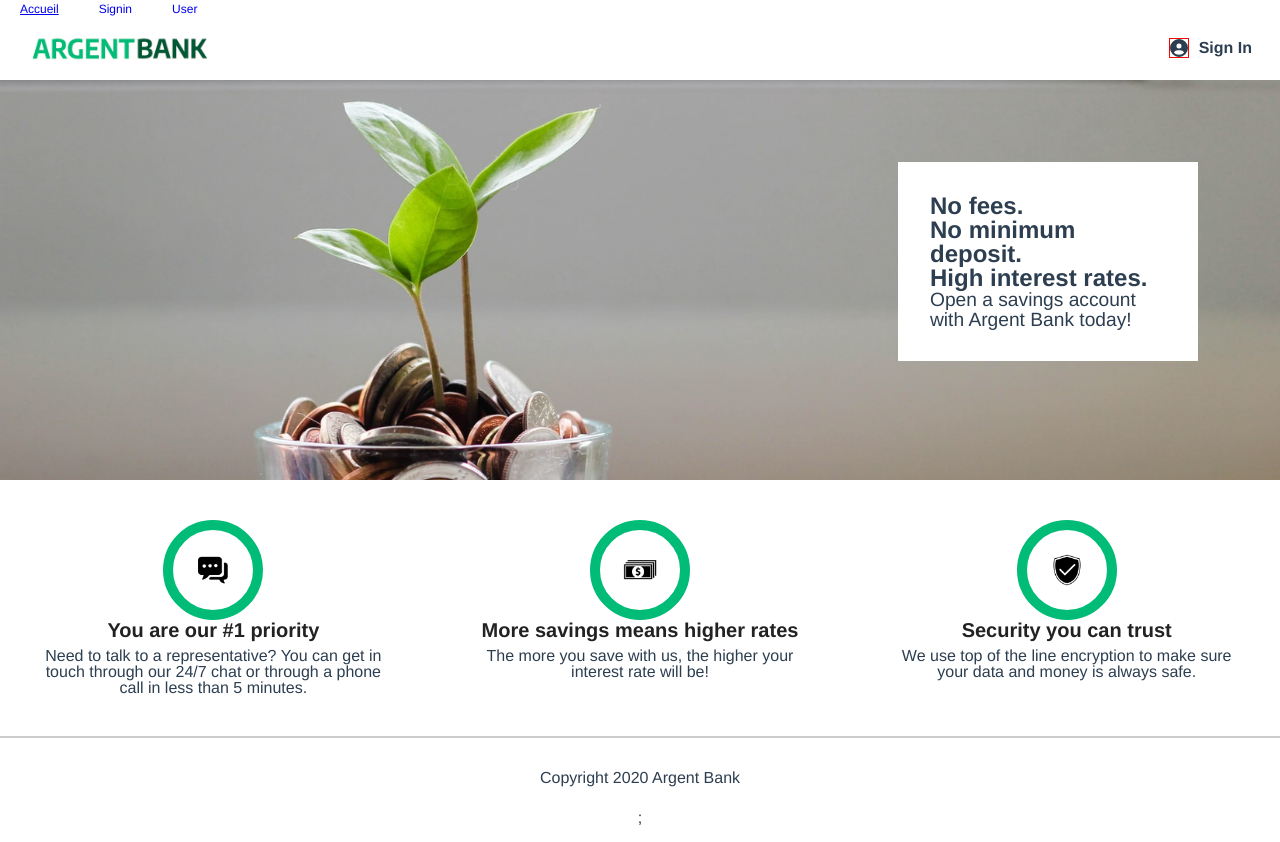
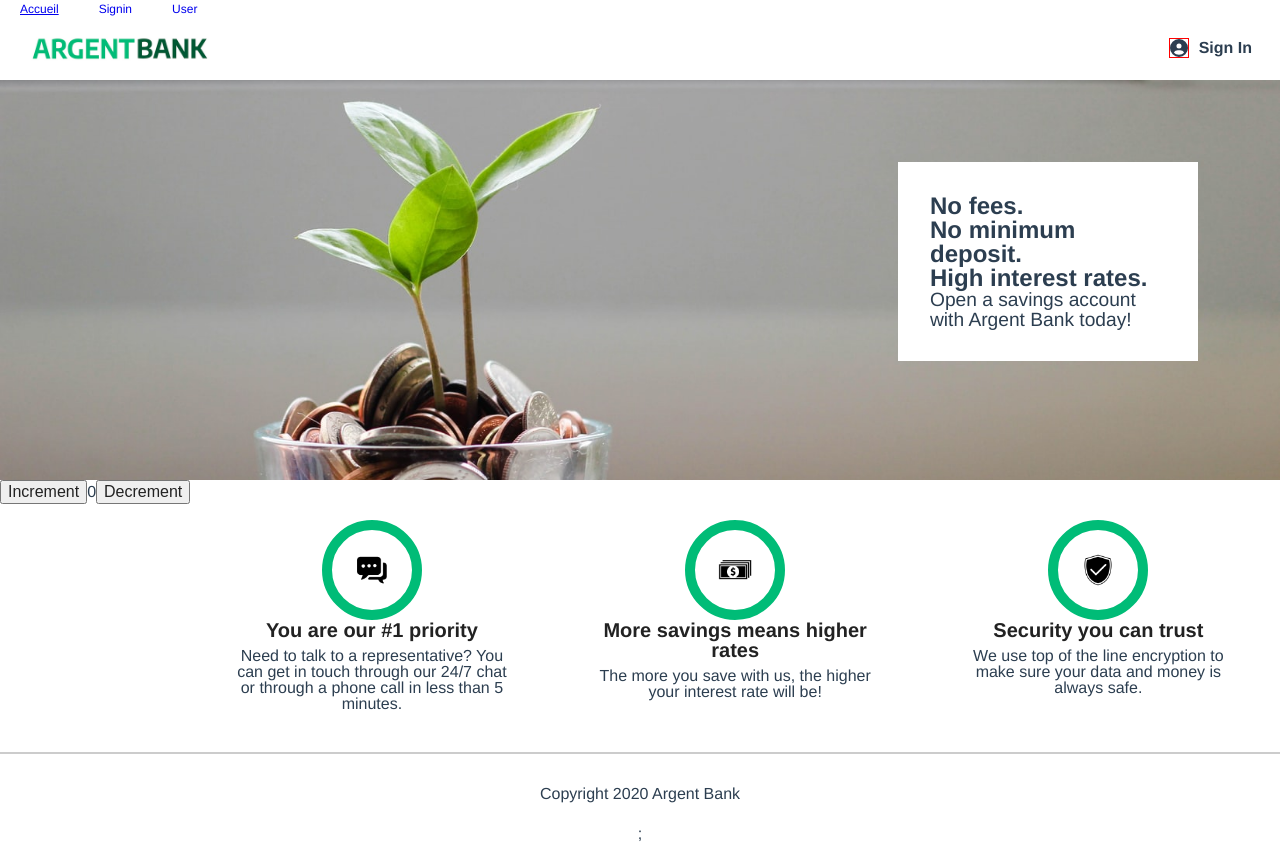
Before and after one commit to edytaskibinska/p13bank, a React (Create React App) app: page / in a window 1280 px wide. Built offline with nearby package versions, Linux system fonts and the light colour scheme.

Commit message:
redux implementation (test)

```diff
--- a/package.json
+++ b/package.json
@@ -3,6 +3,7 @@
   "version": "0.1.0",
   "private": true,
   "dependencies": {
+    "@reduxjs/toolkit": "^1.9.5",
     "@testing-library/jest-dom": "^5.16.5",
     "@testing-library/react": "^13.4.0",
     "@testing-library/user-event": "^13.5.0",
@@ -14,8 +15,10 @@
     "@types/styled-components": "^5.1.26",
     "react": "^18.2.0",
     "react-dom": "^18.2.0",
+    "react-redux": "^8.1.0",
     "react-router-dom": "^6.11.2",
     "react-scripts": "5.0.1",
+    "redux-persist": "^6.0.0",
     "styled-components": "^5.3.10",
     "typescript": "^4.9.5",
     "web-vitals": "^2.1.4"
--- /dev/null
+++ b/src/Components/CounterReduxExamlpe.jsx
@@ -0,0 +1,35 @@
+import React from 'react'
+import { useSelector, useDispatch } from 'react-redux'
+//implement slices here
+import { decrement, increment } from '../StoreSrc/Slices/counterSlice'
+
+export function CounterReduxExamlpe() {
+  const appState = useSelector(state => state)
+  const count = useSelector(state => state.counter.value)
+  const dispatch = useDispatch()
+
+  return (
+    <div>
+      <div>
+        <button
+          aria-label="Increment value"
+          //implement slices here
+
+          onClick={() => dispatch(increment())}
+        >
+          Increment
+        </button>
+        {console.log("APP STATE", appState)}
+        <span>{count}</span>
+        <button
+          aria-label="Decrement value"
+          //implement slices here
+
+          onClick={() => dispatch(decrement())}
+        >
+          Decrement
+        </button>
+      </div>
+    </div>
+  )
+}
--- a/src/Pages/IndexPage.tsx
+++ b/src/Pages/IndexPage.tsx
@@ -5,6 +5,7 @@ import bgImage from "../Assets/bank-tree.jpeg";
 import chatIcon from "../Assets/icon-chat.png";
 import moneyIcon from "../Assets/icon-money.png";
 import securityIcon from "../Assets/icon-security.png";
+import {CounterReduxExamlpe} from "../Components/CounterReduxExamlpe"
 
 const IndexPageStyled = styled.div`
   .hero-content {
@@ -70,6 +71,7 @@ const IndexPage: FC<IIndexPage> = () => {
         </WhiteCard>
       </BlockBg>
       <section className="features">
+        <CounterReduxExamlpe/>
         <h2 className="sr-only">Features</h2>
 
         <Feature imgSrc={chatIcon} title="You are our #1 priority">
--- /dev/null
+++ b/src/StoreSrc/Slices/counterSlice.ts
@@ -0,0 +1,45 @@
+import { createSlice, PayloadAction } from "@reduxjs/toolkit";
+import type { RootState } from "../store";
+
+// Define a type for the slice state
+interface CounterState {
+  value: number;
+}
+
+// Define the initial state using that type
+const initialState: CounterState = {
+  value: 0,
+};
+
+export const counterSlice = createSlice({
+  name: "counter",
+  // `createSlice` will infer the state type from the `initialState` argument
+  initialState: { value: 0 },
+  reducers: {
+    increment: (state) => {
+
+      // Redux Toolkit allows us to write "mutating" logic in reducers. It
+      // doesn't actually mutate the state because it uses the Immer library,
+      // which detects changes to a "draft state" and produces a brand new
+      // immutable state based off those changes
+
+      state.value += 1;
+    },
+    decrement: (state) => {
+      state.value -= 1;
+    },
+    // Use the PayloadAction type to declare the contents of `action.payload`
+    incrementByAmount: (state, action: PayloadAction<number>) => {
+      state.value += action.payload;
+    },
+  },
+});
+
+// Action creators are generated for each case reducer function
+export const { increment, decrement, incrementByAmount } = counterSlice.actions;
+
+// Other code such as selectors can use the imported `RootState` type
+//export const selectCount = (state: RootState) => state.counter.value
+export const selectCount = (state: any) => state.counter.value;
+
+export default counterSlice.reducer
--- /dev/null
+++ b/src/StoreSrc/Slices/dummySlice.ts
@@ -0,0 +1,38 @@
+import { createSlice, PayloadAction } from "@reduxjs/toolkit";
+import type { RootState } from "../store";
+
+// Define a type for the slice state
+interface DummySlice {
+  value: number;
+}
+
+// Define the initial state using that type
+const initialState: DummySlice = {
+  value: 0,
+};
+
+export const dummySlice = createSlice({
+  name: "dummy",
+  initialState: { value: 0 },
+  reducers: {
+    increment: (state) => {
+
+      state.value += 1;
+    },
+    decrement: (state) => {
+      state.value -= 1;
+    },
+    incrementByAmount: (state , action: PayloadAction<number>) => {
+      state.value += action.payload;
+    },
+  },
+});
+
+// Action creators are generated for each case reducer function
+export const { increment, decrement, incrementByAmount } = dummySlice.actions;
+
+// Other code such as selectors can use the imported `RootState` type
+//export const selectCount = (state: RootState) => state.counter.value
+export const selectCount = (state: any) => state.counter.value;
+
+export default dummySlice.reducer
--- /dev/null
+++ b/src/StoreSrc/hooks.ts
@@ -0,0 +1,6 @@
+import { TypedUseSelectorHook, useDispatch, useSelector } from 'react-redux'
+import type { RootState, AppDispatch } from './store'
+
+// Use throughout your app instead of plain `useDispatch` and `useSelector`
+export const useAppDispatch: () => AppDispatch = useDispatch
+export const useAppSelector: TypedUseSelectorHook<RootState> = useSelector
--- /dev/null
+++ b/src/StoreSrc/store.ts
@@ -0,0 +1,68 @@
+import {
+  combineReducers,
+  configureStore
+} from "@reduxjs/toolkit";
+//import slice
+import { counterSlice } from "./Slices/counterSlice";
+import { dummySlice } from "./Slices/dummySlice";
+
+//TEST WITH REDUX PERSIST
+import {
+  persistReducer,
+  FLUSH,
+  REHYDRATE,
+  PAUSE,
+  PERSIST,
+  PURGE,
+  REGISTER,
+  persistStore,
+} from "redux-persist";
+import storage from "redux-persist/lib/storage";
+//END WITH REDUX PERSIST
+
+//COMBINE REDUCERS - mettre reducers ensemble
+const reducers = combineReducers({
+  counter: counterSlice.reducer,
+  dummy: dummySlice.reducer,
+});
+
+//create perrsist config
+export const persistConfig = {
+  key: "root",
+  version: 1,
+  storage,
+};
+
+const persistedReducer = persistReducer(persistConfig, reducers);
+
+//////        OPTION 1
+// export const store = configureStore({
+//   reducer: persistedReducer,
+// });
+
+//////        OPTION  2
+//This creates a Redux store, and
+//also automatically configure the Redux DevTools extension
+//so that you can inspect the store while developing.
+export const store = configureStore({
+  reducer: {
+    counter: counterSlice.reducer,
+    dummy: dummySlice.reducer,
+    // posts: postsReducer,
+    // comments: commentsReducer,
+    // users: usersReducer,
+  },
+});
+
+console.log(" STORE", store.getState())
+
+// This creates a Redux store,
+//and also automatically configure the Redux DevTools extension so that you can inspect the store while developing.
+
+// Infer the `RootState` and `AppDispatch` types from the store itself
+export type RootState = ReturnType<typeof store.getState>;
+// Inferred type: {posts: PostsState, comments: CommentsState, users: UsersState}
+export type AppDispatch = typeof store.dispatch;
+
+//TODO utiliser persistor
+//export let persistor = persistStore(store);
--- a/src/index.tsx
+++ b/src/index.tsx
@@ -1,16 +1,20 @@
-import React from 'react';
-import ReactDOM from 'react-dom/client';
-import './index.css';
-import App from './App';
-import reportWebVitals from './reportWebVitals';
+import React from "react";
+import ReactDOM from "react-dom/client";
+import "./index.css";
+import App from "./App";
+import reportWebVitals from "./reportWebVitals";
+import { store } from "./StoreSrc/store";
+import { Provider } from "react-redux";
 
 const root = ReactDOM.createRoot(
-  document.getElementById('root') as HTMLElement
+  document.getElementById("root") as HTMLElement
 );
 root.render(
-  <React.StrictMode>
-    <App />
-  </React.StrictMode>
+  <Provider store={store}>
+    <React.StrictMode>
+      <App />
+    </React.StrictMode>
+  </Provider>
 );
 
 // If you want to start measuring performance in your app, pass a function
```
Also changed, not shown: 1 other file (tests, documents, lock files or other folders).
